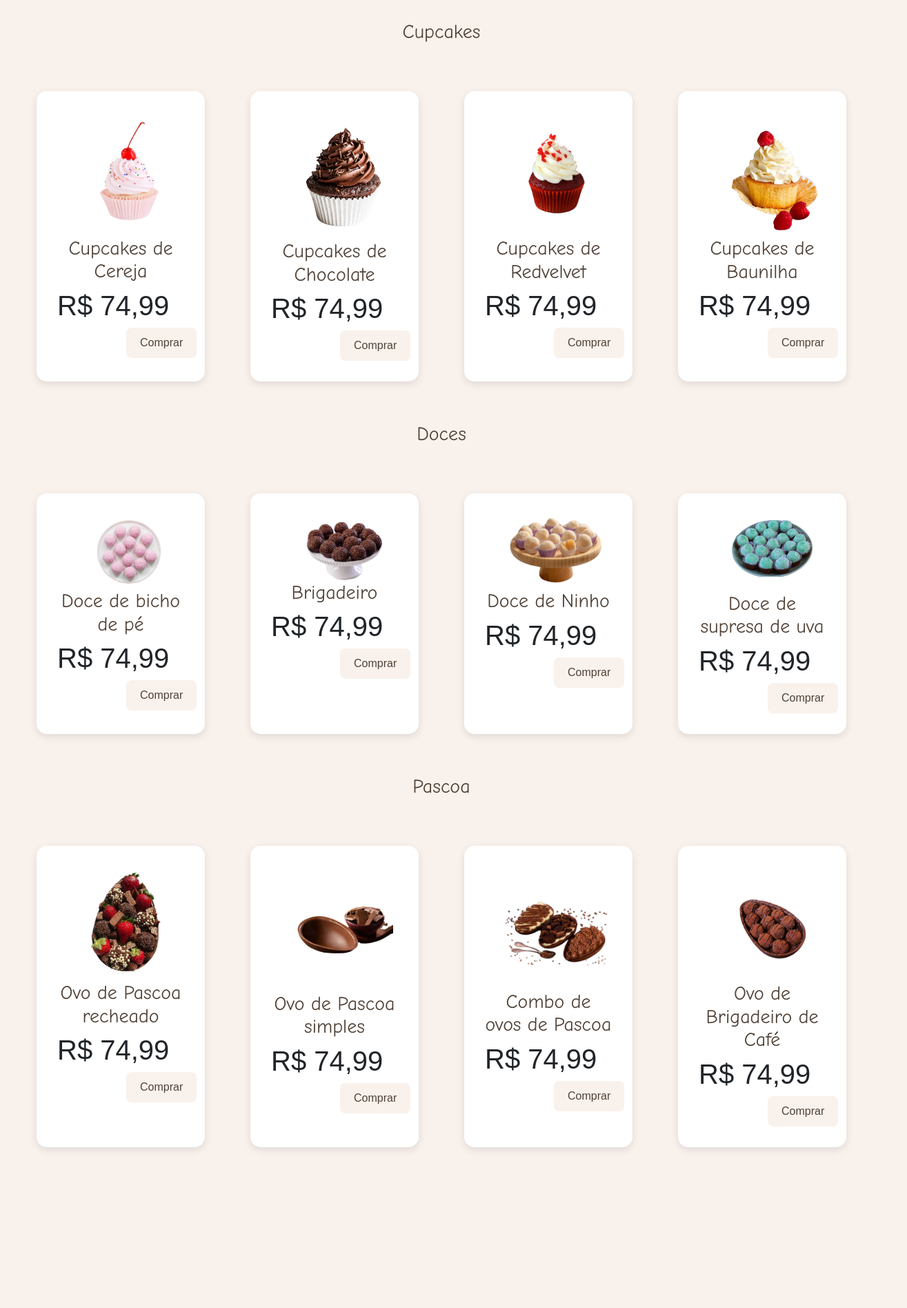
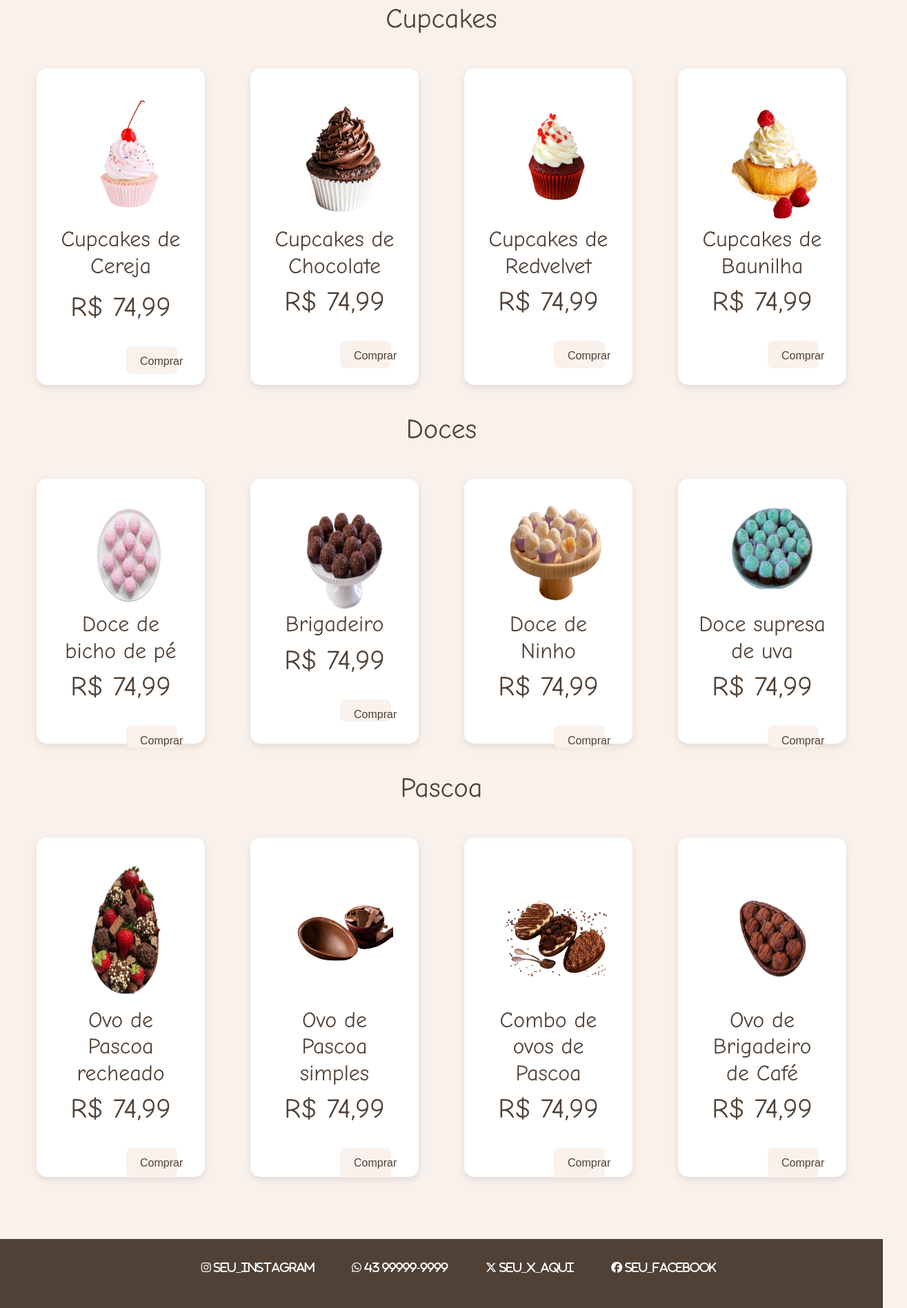
Before and after one commit to RBS4ntos/23-04-2025-confeitaria, a website: page delivery.html in a window 1280 px wide. Shown: the part 654-2550 px from the top of the page at 69% size, 1315 px wide, since content can reach past the window. Before the commit the page ends 2377 px from the top, so only its background shows below. Drawn offline with nearby package versions, Linux system fonts and the light colour scheme.

Commit message:
Add files via upload

```diff
--- a/delivery.html
+++ b/delivery.html
@@ -102,7 +102,11 @@
             border: none;
             cursor: pointer;
             transition: background-color 0.3s, color 0.3s;
+            width: 40%;
+            height: 10%;
+            margin-top: 25px;
         }
+
 
         section button:hover {
             background-color: #bb658c;
@@ -114,7 +118,7 @@
         }
         section {
             width: 20%;
-            margin: 30px auto;
+            margin: 10px auto;
             padding: 30px;
             background-color: white;
             border-radius: 15px;
@@ -124,9 +128,11 @@
 
         section img {
             margin-left: 30px;
-            height: auto;
+            height: 50%;
             width: 80%;
         }
+
+
 
         .cards-container {
             display: flex;
@@ -135,6 +141,20 @@
             padding: 30px;
             flex-wrap: wrap; /* caso fique pequeno na tela */
         }
+
+        .footer {
+            background-color: #504136;
+            color: white;
+            text-align: center;
+            padding: 30px 0;
+            margin-top: 50px;
+        }
+
+        .fa-brands{
+            text-align: center;
+            margin-left: 50px;
+        }
+
     </style>
 </head>
 <body>
@@ -155,116 +175,123 @@
     <div class="menu-header">
 
     </div>
-    <div>
-        <h4 class="texto">Número de contato :43 99999-9999</h6>
-    </div>
-    <div><h3 class="texto">Bolos</h3></div>
+
+    <div><h1 class="texto">Bolos</h1></div>
     <div class="cards-container">
         <section>
             <img src="./BoloDeChocolate.jpg" id="img">
-            <h3 class="texto">Bolo de Chocolate</h3>
-            <h1>R$ 74,99</h1>
-            <button>Comprar</button>
+            <h2 class="texto">Bolo de Chocolate</h2>
+            <h1 class="texto">R$ 74,99</h1>
+            <button class="butao" >Comprar</button>
         </section>
         <section>
             <img src="./BoloDeCenora.jpg" id="img">
-            <h3 class="texto">Bolo de Cenoura</h3>
-            <h1>R$ 74,99</h1>
-            <button>Comprar</button>
+            <h2 class="texto">Bolo de Cenoura</h2>
+            <h1 class="texto">R$ 74,99</h1>
+            <button class="butao">Comprar</button>
         </section>
         <section>
             <img src="./BoloDeMorango.jpg" id="img">
-            <h3 class="texto">Bolo de Morango</h3>
-            <h1>R$ 74,99</h1>
-            <button>Comprar</button>
+            <h2 class="texto">Bolo de Morango</h2>
+            <h1 class="texto">R$ 74,99</h1>
+            <button class="butao">Comprar</button>
         </section>
         <section>
             <img src="./BoloRedVelvet.png" id="img">
-            <h3 class="texto">Bolo Red Velvet</h3>
-            <h1>R$ 74,99</h1>
-            <button>Comprar</button>
+            <h2 class="texto">Bolo Red Velvet</h2>
+            <h1 class="texto">R$ 74,99</h1>
+            <button class="butao">Comprar</button>
         </section>
     </div>
-    <div><h3 class="texto">Cupcakes</h3></div>
+    <d2v><h1 class="texto">Cupcakes</h1></div>
     <div class="cards-container">
         <section>
             <img src="./CupcakeDeCereja.png" id="img">
-            <h3 class="texto">Cupcakes de Cereja</h3>
-            <h1>R$ 74,99</h1>
-            <button>Comprar</button>
+            <h2 class="texto">Cupcakes de <p>Cereja</p></h2>
+            <h1 class="texto">R$ 74,99</h1>
+            <button class="butao">Comprar</button>
         </section>
         <section>
             <img src="./CupcakeDeChocolate.png" id="img">
-            <h3 class="texto">Cupcakes de Chocolate</h3>
-            <h1>R$ 74,99</h1>
-            <button>Comprar</button>
+            <h2 class="texto">Cupcakes de Chocolate</h2>
+            <h1 class="texto">R$ 74,99</h1>
+            <button class="butao">Comprar</button>
         </section>
         <section>
             <img src="./CupcakeDeRedVelvet.png" id="img">
-            <h3 class="texto">Cupcakes de Redvelvet</h3>
-            <h1>R$ 74,99</h1>
-            <button>Comprar</button>
+            <h2 class="texto">Cupcakes de Redvelvet</h2>
+            <h1 class="texto">R$ 74,99</h1>
+            <button class="butao">Comprar</button>
         </section>
         <section>
             <img src="./CupcakeDeBaunilha.png" id="img">
-            <h3 class="texto">Cupcakes de Baunilha</h3>
-            <h1>R$ 74,99</h1>
-            <button>Comprar</button>
+            <h2 class="texto">Cupcakes de Baunilha</h2>
+            <h1 class="texto">R$ 74,99</h1>
+            <button class="butao">Comprar</button>
         </section>
     </div>
-    <div><h3 class="texto">Doces</h3></div>
+    <div><h1 class="texto">Doces</h1></div>
     <div class="cards-container">
         <section>
             <img src="./DoceDeBichoDePe.png" id="img">
-            <h3 class="texto">Doce de bicho de pé</h3>
-            <h1>R$ 74,99</h1>
-            <button>Comprar</button>
+            <h2 class="texto">Doce de bicho de pé</h2>
+            <h1 class="texto">R$ 74,99</h1>
+            <button class="butao">Comprar</button>
         </section>
         <section>
             <img src="./DoceDeBrigadeiro.png" id="img">
-            <h3 class="texto">Brigadeiro</h3>
-            <h1>R$ 74,99</h1>
-            <button>Comprar</button>
+            <h2 class="texto">Brigadeiro</h2>
+            <h1 class="texto">R$ 74,99</h1>
+            <button class="butao">Comprar</button>
         </section>
         <section>
             <img src="./DoceDeNinho.png" id="img">
-            <h3 class="texto">Doce de Ninho</h3>
-            <h1>R$ 74,99</h1>
-            <button>Comprar</button>
+            <h2 class="texto">Doce de Ninho</h2>
+            <h1 class="texto">R$ 74,99</h1>
+            <button class="butao">Comprar</button>
         </section>
         <section>
             <img src="./DoceDeSupresaDeUva.png" id="img">
-            <h3 class="texto">Doce de supresa de uva</h3>
-            <h1>R$ 74,99</h1>
-            <button>Comprar</button>
+            <h2 class="texto">Doce supresa de uva</h2>
+            <h1 class="texto">R$ 74,99</h1>
+            <button class="butao">Comprar</button>
         </section>
     </div>
-    <div><h3 class="texto">Pascoa</h3></div>
+    <div><h1 class="texto">Pascoa</h1></div>
     <div class="cards-container">
         <section>
             <img src="./OvoRecheado.png" id="img">
-            <h3 class="texto">Ovo de Pascoa recheado</h3>
-            <h1>R$ 74,99</h1>
-            <button>Comprar</button>
+            <h2 class="texto">Ovo de Pascoa recheado</h2>
+            <h1 class="texto">R$ 74,99</h1>
+            <button class="butao">Comprar</button>
         </section>
         <section>
             <img src="./OvoSimples.png" id="img">
-            <h3 class="texto">Ovo de Pascoa simples</h3>
-            <h1>R$ 74,99</h1>
-            <button>Comprar</button>
+            <h2 class="texto">Ovo de Pascoa simples</h2>
+            <h1 class="texto">R$ 74,99</h1>
+            <button class="butao">Comprar</button>
         </section>
         <section>
             <img src="./ComboDeOvos.png" id="img">
-            <h3 class="texto">Combo de ovos de Pascoa</h3>
-            <h1>R$ 74,99</h1>
-            <button>Comprar</button>
+            <h2 class="texto">Combo de ovos de Pascoa</h2>
+            <h1 class="texto">R$ 74,99</h1>
+            <button class="butao">Comprar</button>
         </section>
         <section>
             <img src="./OvoDeCafé.png" id="img">
-            <h3 class="texto">Ovo de Brigadeiro de Café</h3>
-            <h1>R$ 74,99</h1>
-            <button>Comprar</button>
+            <h2 class="texto">Ovo de Brigadeiro de Café</h2>
+            <h1 class="texto">R$ 74,99</h1>
+            <button class="butao">Comprar</button>
         </section>
+    </div>
+
+    <div class="footer">
+        <p>
+            <i class="fa-brands fa-instagram"> seu_instagram</i>
+            <i class="fa-brands fa-whatsapp"> 43 99999-9999</i>
+            <i class="fa-brands fa-x-twitter"> seu_x_aqui</i>
+            <i class="fa-brands fa-facebook"> seu_facebook</i>
+        </p>
     </div>
 
 
```
